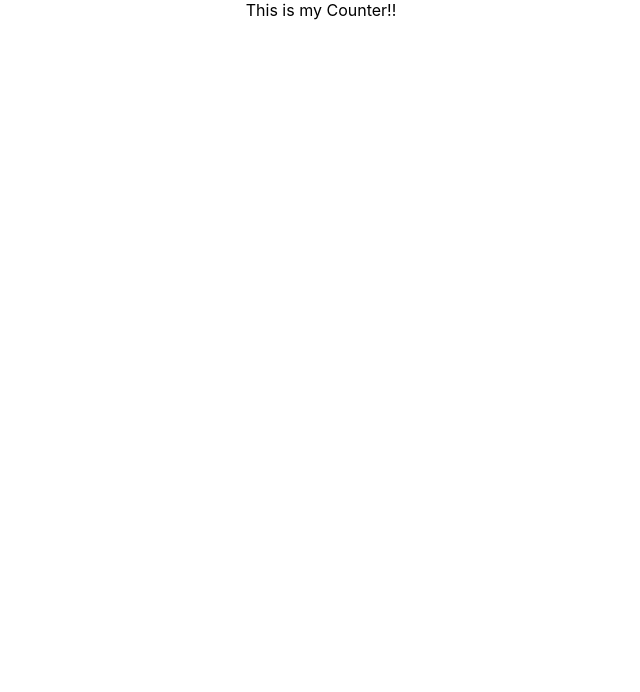
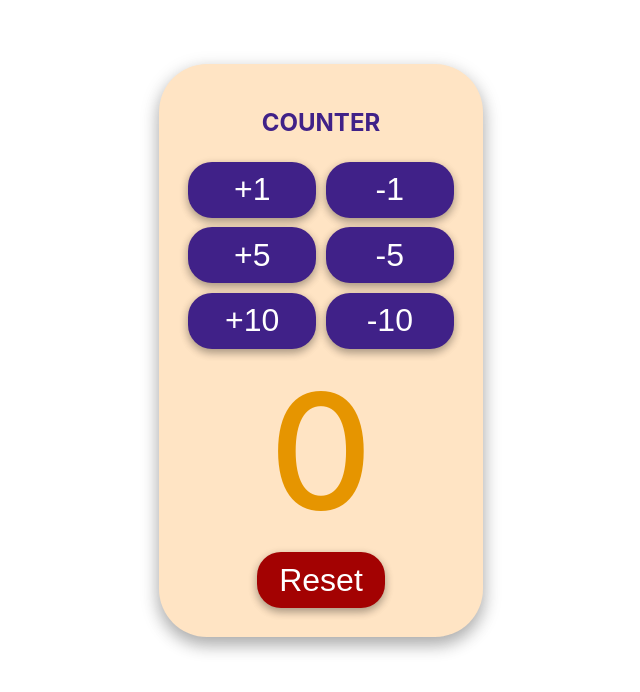
Before and after one commit to caylemh/my_spring_project, a React (Create React App) app in the folder frontend/: page / in a window 1280 px wide. Shown: the top 692 px of the page, without its empty margins (319-959 px from the left). Built offline with nearby package versions, Linux system fonts and the light colour scheme.

Commit message:
React Counter Complete

```diff
--- a/frontend/src/App.js
+++ b/frontend/src/App.js
@@ -3,7 +3,7 @@ import './App.css';
 import FirstComponent from './components/learning-examples/FirstComponent';
 import SecondComponent from './components/learning-examples/SecondComponent';
 import ThirdComponent from './components/learning-examples/ThirdComponent';
-import Counter from './components/Counter';
+import Counter from './components/counter/Counter';
 
 function App() {
     return (
--- a/frontend/src/components/Counter.jsx
+++ /dev/null
@@ -1,11 +0,0 @@
-import React from 'react';
-
-function Counter() {
-    return (
-        <div className='counter'>
-            This is my Counter!!
-        </div>
-    )
-}
-
-export default Counter;
--- /dev/null
+++ b/frontend/src/components/counter/Counter.css
@@ -0,0 +1,63 @@
+@keyframes fade {
+    from {opacity: 0;}
+    to {opacity: 1;}
+  }
+
+.count {
+    font-size: 10rem;
+    color:rgb(230, 149, 0);
+    font-weight: 500;
+}
+
+.flex-counter {
+    background-color: bisque;
+    margin: 4rem;
+    padding: 1.5rem;
+    border-radius: 3rem;
+    box-shadow: 0 8px 16px 0 rgba(0,0,0,0.2), 0 6px 20px 0 rgba(0,0,0,0.19);
+}
+
+.reset {
+    background-color: rgb(163, 2, 2);
+    color: white;
+}
+
+.reset:hover {
+    background-color: rgb(255, 255, 255);
+    color:  rgb(163, 2, 2);
+}
+
+h2 {
+    color: rgb(64, 33, 136);
+}
+
+div {
+    position: relative;
+    display: flex;
+    flex-direction: column;
+    align-items: center;
+    background-color: white;
+    animation-name: fade;
+    animation-duration: 4s;
+    animation-timing-function: ease;
+}
+
+button {
+    background-color: rgb(64, 33, 136);
+    margin: 0.3rem;
+    color: white;
+    width: 8rem;
+    height: 3.5rem;
+    font-size: 2rem;
+    border-radius: 1.5rem;
+    border-style: none;
+    box-shadow: 0 4px 8px 0 rgba(0,0,0,0.2), 0 3px 10px 0 rgba(0,0,0,0.19);
+    outline-style: none;
+    transition-duration: 0.5s;
+}
+
+button:hover {
+    background-color: rgb(142, 124, 184);
+    color: rgb(255, 255, 255);
+    box-shadow: 0 6px 8px 0 rgba(0,0,0,0.24), 0 7px 10px 0 rgba(0,0,0,0.19);
+}
--- /dev/null
+++ b/frontend/src/components/counter/Counter.jsx
@@ -0,0 +1,120 @@
+import React, { Component } from 'react';
+import PropTypes from 'prop-types';
+import './Counter.css';
+
+class Counter extends Component {
+    constructor() {
+        super();
+
+        this.state = {
+            counter: 0,
+            // secondCounter: 100
+        }
+
+        this.increment = this.increment.bind(this);
+        this.decrement = this.decrement.bind(this);
+        this.reset = this.reset.bind(this);
+    }
+
+    render() {
+        return (
+            <div>
+                <div className = "flex-counter">
+                    <span>
+                        <h2>COUNTER</h2>
+                    </span>
+                    <CounterButton  incrementMethod={this.increment} decrementMethod={this.decrement}/>
+                    <CounterButton by={5} incrementMethod={this.increment} decrementMethod={this.decrement}/>
+                    <CounterButton by={10} incrementMethod={this.increment} decrementMethod={this.decrement}/>
+                    <span className="count">{this.state.counter}</span>
+                    <button className="reset" onClick={this.reset}>Reset</button>
+                </div>
+            </div>
+        );
+    }
+
+    increment(by) { // Update the state
+        //console.log(`increment from Parent - ${by}`);
+        this.setState(
+            (prevState) => {
+                return {counter: prevState.counter + by}
+            }
+        );
+    }
+
+    decrement(by) {
+        this.setState(
+            (prevState) => {
+                return {counter: prevState.counter - by}
+            }
+        )
+    }
+
+    reset() {
+        this.setState(
+            {counter: 0}
+        )
+    }
+}
+
+
+class CounterButton extends Component {
+    // Define initial state in constructor
+    // state => counter =0
+    // constructor() {
+    //     super();
+
+    //     // this.state = {
+    //     //     counter: 0,
+    //     //     // secondCounter: 100
+    //     // }
+
+    //     // this.increment = this.increment.bind(this);
+    //     // this.decrement = this.decrement.bind(this);
+    //     // Using an Arrow function you do not have to bind()
+    // }
+
+    render() {
+       // render = () => {}
+        return (
+            //<div className="flex-counter">
+                <span>
+                    <button onClick={() => this.props.incrementMethod(this.props.by)}>+{this.props.by}</button>
+                    <button onClick={() => this.props.decrementMethod(this.props.by)}>-{this.props.by}</button>
+                </span>
+            //</div>
+        )
+    }
+
+    // increment() { // Update the state
+    //     // increment = () => {}
+    //     // console.log('increment');
+    //     this.setState(
+    //         (prevState) => {
+    //             return {counter: prevState.counter + this.props.by}
+    //         }
+    //     )
+
+    //     this.props.incrementMethod(this.props.by);
+    // }
+
+    // decrement() {
+    //     this.setState(
+    //         (prevState) => {
+    //             return {counter: prevState.counter - this.props.by}
+    //         }
+    //     )
+
+    //     this.props.decrementMethod(this.props.by);
+    // }
+}
+
+CounterButton.defaultProps = {
+    by: 1
+}
+
+CounterButton.propTypes = {
+    by: PropTypes.number
+}
+
+export default Counter;
```
